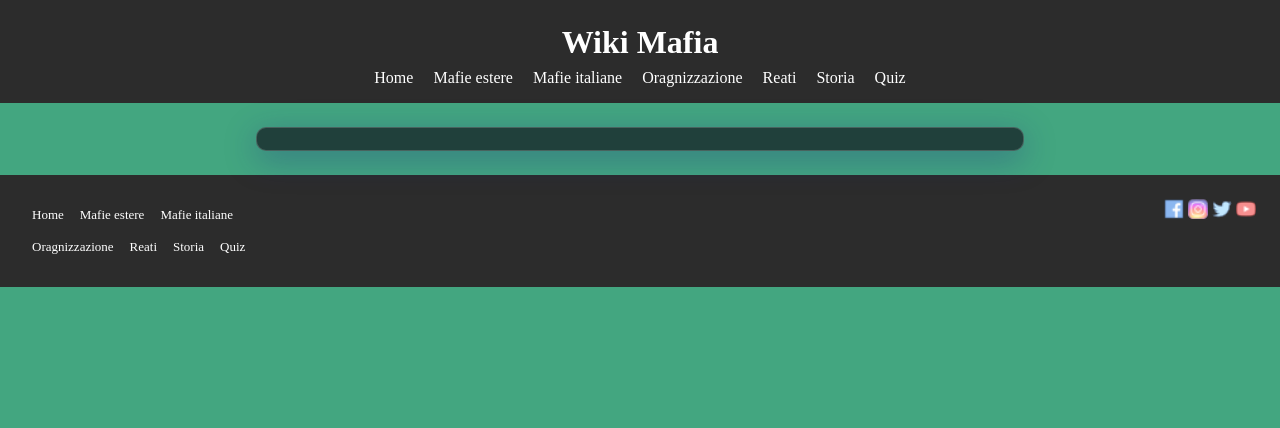
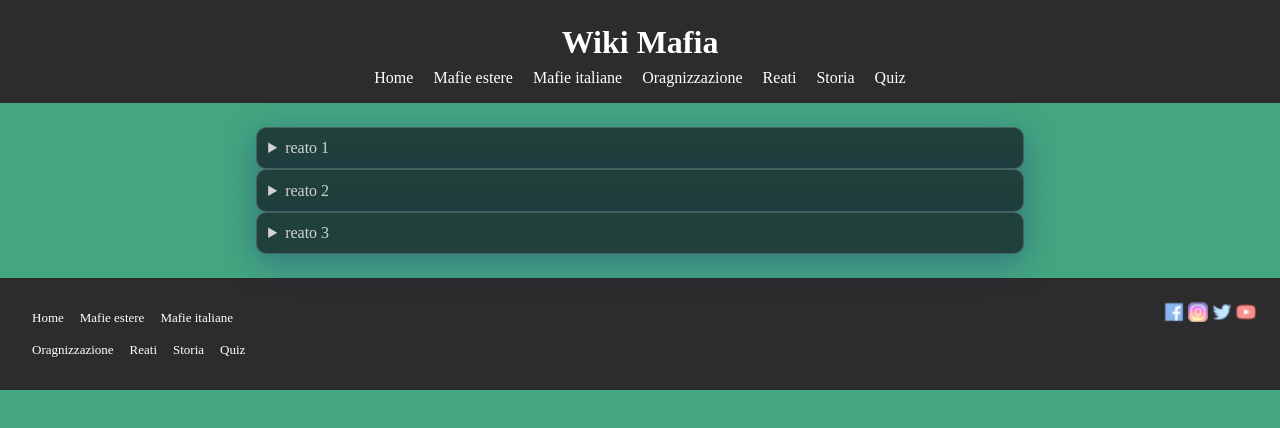
Before and after one commit to Anaconda04777/Wiki_Mafia, a plain HTML site: page pagine/reati.html in a window 1280 px wide. Drawn offline with Linux system fonts and the light colour scheme.

Commit message:
ho sonno

```diff
--- a/pagine/reati.html
+++ b/pagine/reati.html
@@ -5,6 +5,8 @@
     <meta http-equiv="X-UA-Compatible" content="IE=edge">
     <meta name="viewport" content="width=device-width, initial-scale=1.0">
     <link rel="stylesheet" href="../style/global.css">
+    <link rel="stylesheet" href="../style/reati.css">
+    <script src="../script/reati.js"></script>
     <title>Reati legati alla mafia</title>
 </head>
 <body>
@@ -22,8 +24,7 @@
     </header>
 
     <main>
-        <div class="container">
-            <div class="card"></div>
+        <div id="container">
         </div>
     </main>
 
--- a/script/reati.js
+++ b/script/reati.js
@@ -13,3 +13,19 @@ const reati = [
         testo:"Ex do ullamco esse magna in amet excepteur nisi id occaecat qui dolor. Proident adipisicing velit amet ex ut nulla qui occaecat est excepteur deserunt ex dolor. Laboris aliqua sit aliquip nostrud ex adipisicing sit adipisicing Lorem id nostrud. Est reprehenderit veniam adipisicing labore ex aliqua et elit veniam commodo ex aliquip est."
     }
 ]
+
+
+window.onload = function() {
+    let container = document.querySelector("#container");
+    for (let i=0; i<reati.length; i++) {
+        let dets = document.createElement("details");
+        dets.className = "card";
+        let summ = document.createElement("summary");
+        summ.innerText = reati[i].reato;
+        let text = document.createElement("p");
+        text.innerText = reati[i].testo;
+        dets.appendChild(summ);
+        dets.appendChild(text);
+        container.appendChild(dets);
+    }
+}
```
Also changed, not shown: style/reati.css (added).
